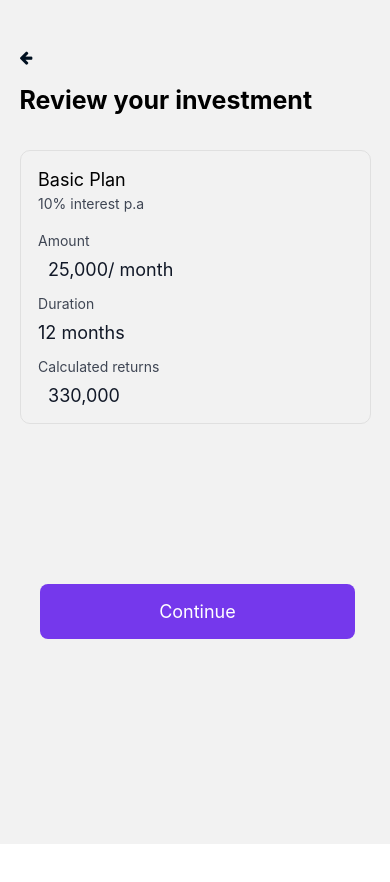
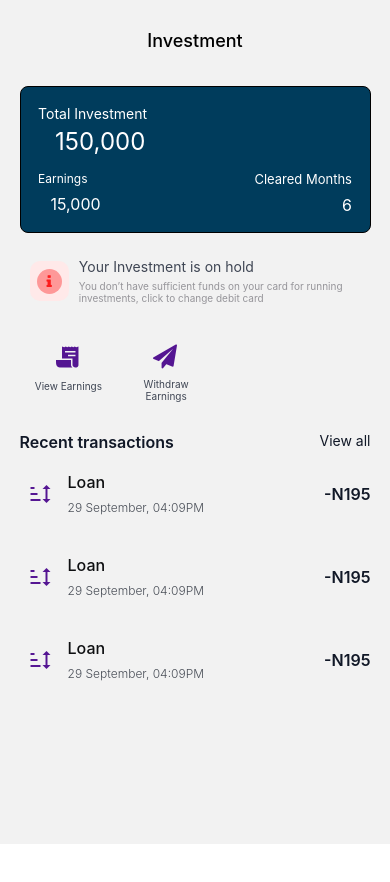
Before and after one commit to Gbadebanjo/FinCap, a React Native app: screen /InvestmentHome in a window 390 px wide. Shown: the top 882 px of the page. Built offline with nearby package versions, Linux system fonts and the light colour scheme.

Commit message:
done with investment landing page

```diff
--- a/App.js
+++ b/App.js
@@ -12,6 +12,7 @@ import DashboardScreen from './app/screens/Auth/DashboardScreen';
 import FundingSourceModal from './app/components/FundingSourceModal';
 import Plans from './app/screens/Investment/Plans';
 import Review from './app/screens/Investment/Review';
+import InvestmentHome from './app/screens/Investment/InvestmentHome';
 
 const Stack = createStackNavigator();
 
@@ -74,9 +75,14 @@ export default function App() {
           component={Plans}
           options={{ headerShown: false }}
         /> */}
-        <Stack.Screen
+        {/* <Stack.Screen
           name="InvestmentReview"
           component={Review}
+          options={{ headerShown: false }}
+        /> */}
+        <Stack.Screen
+          name="InvestmentHome"
+          component={InvestmentHome}
           options={{ headerShown: false }}
         />
       </Stack.Navigator>
--- /dev/null
+++ b/app/screens/Investment/InvestmentHome.js
@@ -0,0 +1,323 @@
+import React from 'react';
+import {
+  SafeAreaView,
+  Text,
+  StyleSheet,
+  View,
+  TouchableOpacity,
+} from 'react-native';
+import {
+  Entypo,
+  AntDesign,
+  FontAwesome,
+  Feather,
+  Ionicons,
+  MaterialCommunityIcons,
+} from '@expo/vector-icons';
+
+const InvestmentHome = props => {
+  function handleSubmit() {
+    alert('Continue button clicked');
+  }
+  return (
+    <SafeAreaView style={styles.Container}>
+      <Text style={styles.pageHeader}>Investment</Text>
+      <View style={styles.investmentSummary}>
+        <View style={styles.totalInvestment}>
+          <Text style={styles.totalInvestment}>Total Investment</Text>
+          <Text style={styles.totalAmount}>150,000</Text>
+        </View>
+        <View style={styles.EarningsCleared}>
+          <View style={styles.EarningsCont}>
+            <Text style={styles.Earnings}>Earnings</Text>
+            <Text style={styles.EarningAmount}>15,000</Text>
+          </View>
+          <View style={styles.ClearedCont}>
+            <Text style={styles.Cleared}>Cleared Months</Text>
+            <Text style={styles.Number}>6</Text>
+          </View>
+        </View>
+      </View>
+
+      <View style={styles.HoldCont}>
+        <View style={styles.HoldIconCont}>
+          <FontAwesome
+            style={styles.HoldIcon}
+            name="info"
+            size={15}
+            color="#FC1D1D"
+          />
+        </View>
+        <View style={styles.HoldTextCont}>
+          <Text style={styles.HoldHeading}>Your Investment is on hold</Text>
+          <Text style={styles.HoldText}>
+            You don’t have sufficient funds on your card for running
+            investments, click to change debit card
+          </Text>
+        </View>
+      </View>
+
+      <View style={styles.ActionCont}>
+        <TouchableOpacity style={styles.Action}>
+          <Ionicons
+            style={styles.Icon}
+            name="receipt-sharp"
+            size={24}
+            color="#541592"
+            onPress={handleSubmit}
+          />
+          <Text style={styles.ViewEarnings}>View Earnings</Text>
+        </TouchableOpacity>
+        <TouchableOpacity style={styles.Action}>
+          <FontAwesome
+            style={styles.Icon}
+            name="send"
+            size={24}
+            color="#541592"
+            onPress={handleSubmit}
+          />
+          <Text style={styles.ViewEarnings}>Withdraw Earnings</Text>
+        </TouchableOpacity>
+      </View>
+
+      <View style={styles.RecentCont}>
+        <View style={styles.RecentHeading}>
+          <Text style={styles.RecentTrans}>Recent transactions</Text>
+          <Text style={styles.RecentView}>View all</Text>
+        </View>
+      </View>
+
+      <View style={styles.EachTrans}>
+        <View style={styles.Icon_Name}>
+          <MaterialCommunityIcons
+            style={styles.RecentIcon}
+            name="sort"
+            size={24}
+            color="#541592"
+            onPress={handleSubmit}
+          />
+          <View style={styles.TransDetails}>
+            <Text style={styles.DetailName}>Loan</Text>
+            <Text style={styles.DetailDate}>29 September, 04:09PM</Text>
+          </View>
+        </View>
+        <Text style={styles.TransAmount}>-N195</Text>
+      </View>
+
+      <View style={styles.EachTrans}>
+        <View style={styles.Icon_Name}>
+          <MaterialCommunityIcons
+            style={styles.RecentIcon}
+            name="sort"
+            size={24}
+            color="#541592"
+            onPress={handleSubmit}
+          />
+          <View style={styles.TransDetails}>
+            <Text style={styles.DetailName}>Loan</Text>
+            <Text style={styles.DetailDate}>29 September, 04:09PM</Text>
+          </View>
+        </View>
+        <Text style={styles.TransAmount}>-N195</Text>
+      </View>
+
+      <View style={styles.EachTrans}>
+        <View style={styles.Icon_Name}>
+          <MaterialCommunityIcons
+            style={styles.RecentIcon}
+            name="sort"
+            size={24}
+            color="#541592"
+            onPress={handleSubmit}
+          />
+          <View style={styles.TransDetails}>
+            <Text style={styles.DetailName}>Loan</Text>
+            <Text style={styles.DetailDate}>29 September, 04:09PM</Text>
+          </View>
+        </View>
+        <Text style={styles.TransAmount}>-N195</Text>
+      </View>
+    </SafeAreaView>
+  );
+};
+
+const styles = StyleSheet.create({
+  Container: {
+    height: '100%',
+    width: '90%',
+    marginTop: 30,
+    marginHorizontal: '5%',
+  },
+  investmentSummary: {
+    marginTop: 35,
+    borderWidth: 1,
+    borderRadius: 8,
+    padding: '5%',
+    backgroundColor: '#003C5C',
+  },
+  pageHeader: {
+    fontSize: 18,
+    fontWeight: '500',
+    textAlign: 'center',
+  },
+  totalInvestment: {
+    fontSize: 14,
+    fontWeight: '400px',
+    color: '#fff',
+    marginBottom: 5,
+  },
+  totalAmount: {
+    marginLeft: 17,
+    fontWeight: '700px',
+    fontSize: 24,
+    color: '#fff',
+  },
+  EarningsCleared: {
+    flex: 1,
+    flexDirection: 'row',
+    justifyContent: 'space-between',
+  },
+  EarningsCont: {
+    marginTop: 10,
+  },
+  Earnings: {
+    fontWeight: '400px',
+    color: '#fff',
+    fontSize: 12,
+  },
+  EarningAmount: {
+    marginLeft: 12.5,
+    marginTop: 8,
+    fontWeight: '600px',
+    color: '#fff',
+    fontSize: 16,
+  },
+  ClearedCont: {
+    marginTop: 10,
+  },
+  Cleared: {
+    fontWeight: '400px',
+    color: '#fff',
+    fontSize: 13,
+    textAlign: 'right',
+  },
+  Number: {
+    fontWeight: '500px',
+    marginTop: 8,
+    color: '#fff',
+    fontSize: 16,
+    textAlign: 'right',
+  },
+  HoldCont: {
+    flexDirection: 'row',
+    width: '100%',
+    marginTop: 25,
+    alignItems: 'center',
+  },
+  HoldIconCont: {
+    marginHorizontal: 10,
+    alignContent: 'center',
+    justifyContent: 'center',
+    paddingHorizontal: 7,
+    borderRadius: 10,
+    backgroundColor: '#ffe9e9',
+    height: 40,
+  },
+  HoldIcon: {
+    paddingVertical: 5,
+    paddingHorizontal: 10,
+    height: 'auto',
+    borderRadius: 50,
+    backgroundColor: '#fe9898',
+  },
+  HoldTextCont: {
+    width: '85%',
+  },
+  HoldHeading: {
+    fontSize: 14,
+    fontWeight: '400',
+    color: '#3F4654',
+    marginBottom: 5,
+  },
+  HoldText: {
+    fontSize: 10,
+    fontWeight: '400',
+    color: '#96959A',
+  },
+  ActionCont: {
+    marginTop: 30,
+    flexDirection: 'row',
+    justifyContent: 'flex-start',
+  },
+  Icon: {
+    marginHorizontal: '35%',
+  },
+  Action: {
+    paddingVertical: 10,
+    width: '25%',
+    marginHorizontal: 5,
+    height: 'auto',
+  },
+  ViewEarnings: {
+    color: '#3F4654',
+    fontSize: 10,
+    fontWeight: 400,
+    textAlign: 'center',
+    marginTop: 10,
+  },
+  RecentCont: {
+    marginTop: 20,
+  },
+  RecentHeading: {
+    flexDirection: 'row',
+    justifyContent: 'space-between',
+  },
+  RecentTrans: {
+    fontSize: 16,
+    fontWeight: '600',
+    color: '#111827',
+  },
+  RecentView: {
+    fontSize: 14,
+    fontWeight: '400',
+    color: '#111827',
+  },
+  EachTrans: {
+    flexDirection: 'row',
+    justifyContent: 'space-between',
+    paddingVertical: 10,
+  },
+  Icon_Name: {
+    flexDirection: 'row',
+    justifyContent: 'center',
+    width: '60%',
+    paddingVertical: 10,
+  },
+  RecentIcon: {
+    marginHorizontal: 10,
+    alignContent: 'center',
+    paddingHorizontal: 5,
+  },
+  TransDetails: {
+    width: '80%',
+  },
+  DetailName: {
+    fontSize: 16,
+    fontWeight: '500',
+    color: '#0E0F11',
+    marginBottom: 8,
+  },
+  DetailDate: {
+    fontSize: 12,
+    fontWeight: '300',
+    color: '#494E57',
+  },
+  TransAmount: {
+    fontSize: 16,
+    fontWeight: '600',
+    color: '#111827',
+    alignContent: 'center',
+  },
+});
+
+export default InvestmentHome;
--- a/app/screens/Investment/Review.js
+++ b/app/screens/Investment/Review.js
@@ -15,7 +15,8 @@ const Review = props => {
     alert('Continue button clicked');
   }
   return (
-    <SafeAreaView style={styles.Container}>
+    <SafeAreaView>
+      <View style={styles.Container}>
         <TouchableOpacity style={styles.anleleft} onPress={handleSubmit}>
           <FontAwesome name="arrow-left" size={15} color="#001020" />
         </TouchableOpacity>
@@ -38,9 +39,8 @@ const Review = props => {
             <Text style={styles.perMonth}>330,000</Text>
           </View>
         </View>
-
+      </View>
       <StyledButton
-        style={styles.Button}
         title={'Continue'}
         onPress={handleSubmit}
       />
@@ -61,7 +61,7 @@ const styles = StyleSheet.create({
   },
   plansBody: {
     marginTop: 35,
-    marginBottom: '40%',
+    // marginBottom: '40%',
     borderWidth: 1,
     borderColor: '#E0E0E0',
     borderRadius: 10,
@@ -112,8 +112,7 @@ const styles = StyleSheet.create({
   },
   calculatedCont: {
     marginTop: 15,
-  },
-  Button: {},
+  }
 });
 
 export default Review;
```
Lines whose indentation alone changed are shown as unchanged.
